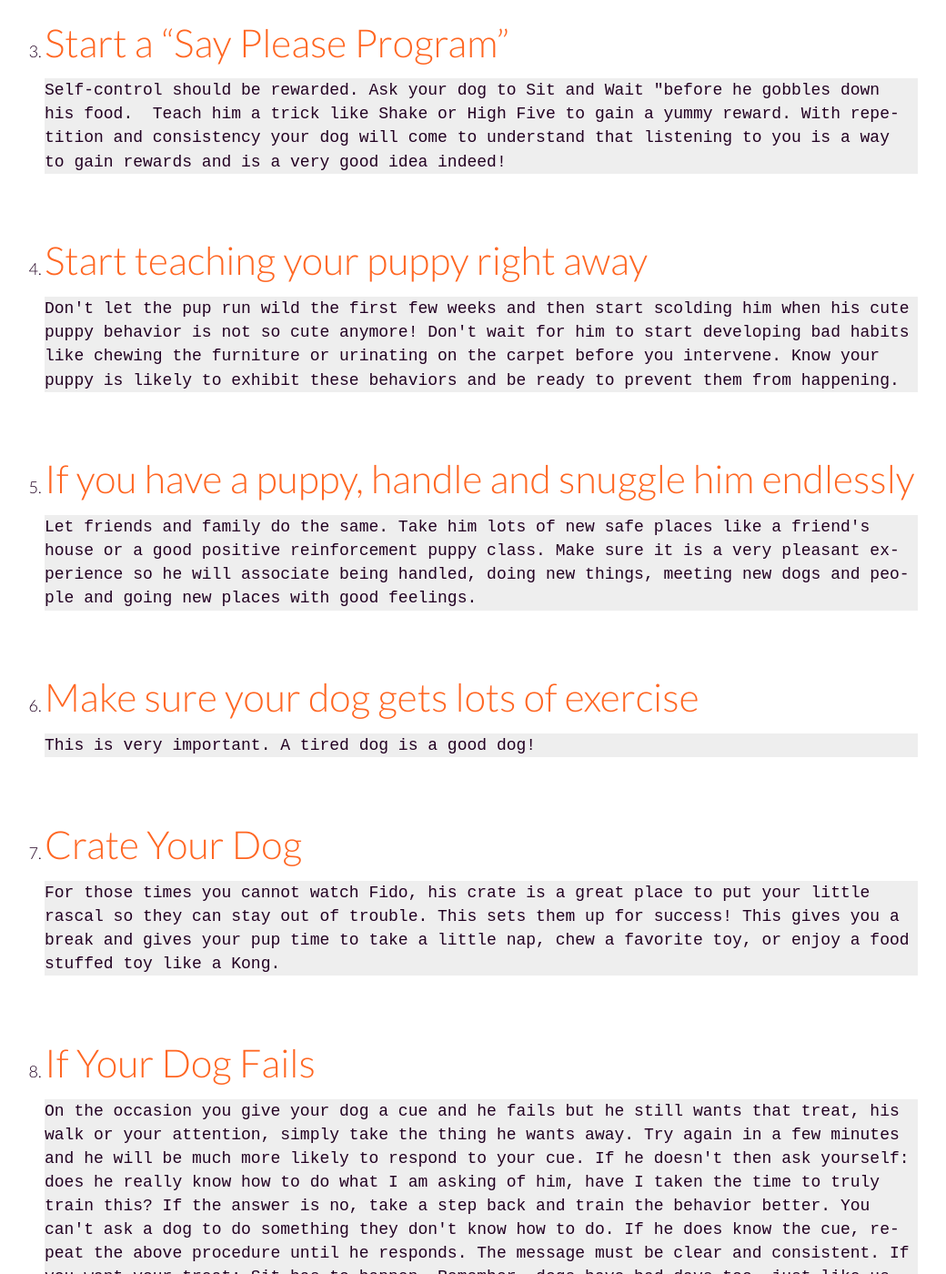
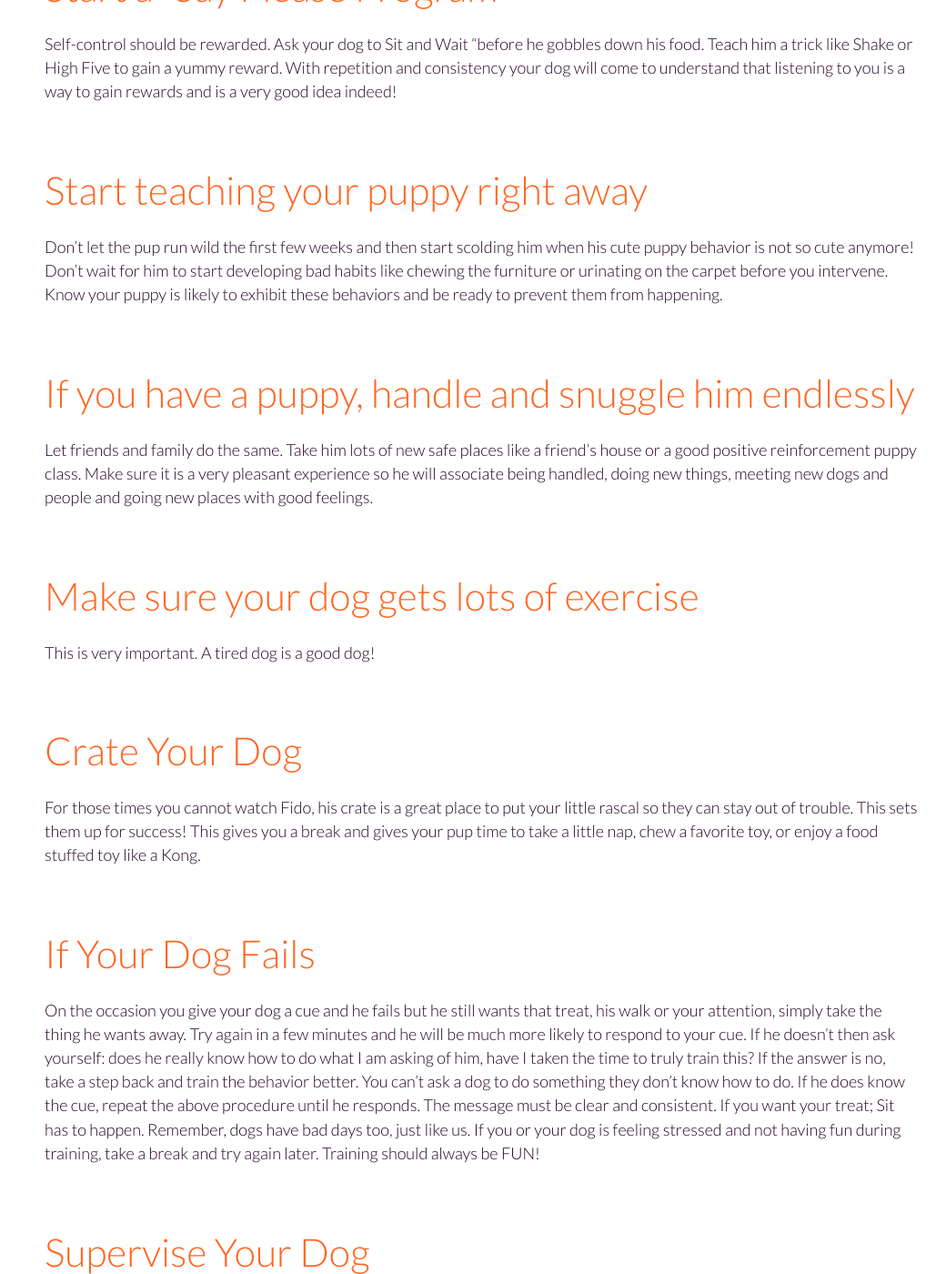
Before and after one commit to fidodogtraining/fidodogtraining.github.io, a Jekyll site: the page built from _autopages/tips.md, in a window 1280 px wide and 1400 px high, scrolled down 864 px. Shown: the whole window at 91% size, without its empty margins (111-1151 px from the left). Built offline with Jekyll 4.4.1, drawn with Linux system fonts in a browser that asks for light colours; emoji names are drawn with the system emoji font; some of the changed lines change nothing that is shown; some of the changed text lies outside the part shown.

Commit message:
Got rid of the ordered list altogether

```diff
--- a/_autopages/tips.md
+++ b/_autopages/tips.md
@@ -4,27 +4,96 @@ exclude: true
 regions:
   blog: true
 ---
-  1. <h2>Always set your dog up for success</h2>
-    :dog: If you don't want Fido to chew your new shoes, don't leave them on the floor! Reward him for chewing on his toys. If you don't like big holes in your yard, don't leave him alone in the yard too long. Instead, take him for a long walk or play a game of fetch. Remember; digging holes and chewing are very normal and rewarding behaviors for your dog. By allowing your dog to stay outside alone or leaving your shoes on the floor, you are effectively teaching him to engage in these behaviors.
-  2. <h2>Expect your dog to act like a dog</h2>
-    Try not to take his behavior personally when he does the typical things dogs do, like chewing, digging and jumping. He is not being a BAD dog, he is being a DOG! Remember to reward him for desirable behaviors. This will make your dog want to offer those behaviors more often.
-  3. <h2>Start a "Say Please Program"</h2>
-    Self-control should be rewarded. Ask your dog to Sit and Wait "before he gobbles down his food.  Teach him a trick like Shake or High Five to gain a yummy reward. With repetition and consistency your dog will come to understand that listening to you is a way to gain rewards and is a very good idea indeed!
-  4. <h2>Start teaching your puppy right away</h2>
-    Don't let the pup run wild the first few weeks and then start scolding him when his cute puppy behavior is not so cute anymore! Don't wait for him to start developing bad habits like chewing the furniture or urinating on the carpet before you intervene. Know your puppy is likely to exhibit these behaviors and be ready to prevent them from happening.
-  5. <h2>If you have a puppy, handle and snuggle him endlessly</h2>
-    Let friends and family do the same. Take him lots of new safe places like a friend's house or a good positive reinforcement puppy class. Make sure it is a very pleasant experience so he will associate being handled, doing new things, meeting new dogs and people and going new places with good feelings.
-  6. <h2>Make sure your dog gets lots of exercise</h2>
-    This is very important. A tired dog is a good dog!
-  7. <h2>Crate Your Dog</h2>
-    For those times you cannot watch Fido, his crate is a great place to put your little rascal so they can stay out of trouble. This sets them up for success! This gives you a break and gives your pup time to take a little nap, chew a favorite toy, or enjoy a food stuffed toy like a Kong.
-  8. <h2>If Your Dog Fails</h2>
-    On the occasion you give your dog a cue and he fails but he still wants that treat, his walk or your attention, simply take the thing he wants away. Try again in a few minutes and he will be much more likely to respond to your cue. If he doesn't then ask yourself: does he really know how to do what I am asking of him, have I taken the time to truly train this? If the answer is no, take a step back and train the behavior better. You can't ask a dog to do something they don't know how to do. If he does know the cue, repeat the above procedure until he responds. The message must be clear and consistent. If you want your treat; Sit has to happen. Remember, dogs have bad days too, just like us. If you or your dog is feeling stressed and not having fun during training, take a break and try again later. Training should always be FUN!
-  9. <h2>Supervise Your Dog</h2>
-    ALWAYS carefully supervise all activity between children and your dog. Children can behave in ways that sometimes stress or agitate dogs, occasionally to the point of biting. Prepare your dog best as you can for the types of things children might do like pulling, prodding and hugging. Associate pleasant things with these activities. For instance, you can actually produce a good response to having an ear pulled by tugging the ears lightly, pulling on the dogs tail softly, pinching his body and hugging him, followed immediately with some very yummy food treats. Please never assume that your dog will not bite. Biting when fearful is a normal canine behavior. Prepare your dog for these things so biting will not be his first response.
-  0. <h2>Welcome Outside Help</h2>
-    Behaviors such as fearfulness, aggression, or separation anxiety can be very stressful and hard to cope with. These behaviors may require help from a Certified Dog Trainer or Veterinary Behaviorist for one on one behavioral counseling.
-  1. <h2>Spay or Neuter</h2>
-    Spay and neuter your dog. This may help with some behavioral problems and is the responsible thing to do.
-  2. <h2>Reward</h2>
-    The most important thing to remember is your dog looks to you for guidance. Be kind; use science based force free training methods to help build confidence and great communication skills with your dog. Fido loves <a href="http://www.clickertraining.com" target="_blank">clicker training</a>. Provide your dog with the things they need to help set them up for success. Remember your dog is a dog, he does not know how to be anything else.
+## Always set your dog up for success
+
+:dog: If you don't want Fido to chew your new shoes, don't leave them on the floor!
+Reward him for chewing on his toys. If you don't like big holes in your yard, don't
+leave him alone in the yard too long. Instead, take him for a long walk or play a
+game of fetch. Remember; digging holes and chewing are very normal and rewarding
+behaviors for your dog. By allowing your dog to stay outside alone or leaving your
+shoes on the floor, you are effectively teaching him to engage in these behaviors.
+
+## Expect your dog to act like a dog
+
+Try not to take his behavior personally when he does the typical things dogs do,
+like chewing, digging and jumping. He is not being a BAD dog, he is being a DOG!
+Remember to reward him for desirable behaviors. This will make your dog want to
+offer those behaviors more often.
+
+## Start a "Say Please Program"
+
+Self-control should be rewarded. Ask your dog to Sit and Wait "before he gobbles
+down his food.  Teach him a trick like Shake or High Five to gain a yummy reward.
+With repetition and consistency your dog will come to understand that listening
+to you is a way to gain rewards and is a very good idea indeed!
+
+## Start teaching your puppy right away
+
+Don't let the pup run wild the first few weeks and then start scolding him when
+his cute puppy behavior is not so cute anymore! Don't wait for him to start developing
+bad habits like chewing the furniture or urinating on the carpet before you intervene.
+Know your puppy is likely to exhibit these behaviors and be ready to prevent them
+from happening.
+
+## If you have a puppy, handle and snuggle him endlessly
+
+Let friends and family do the same. Take him lots of new safe places like a friend's
+house or a good positive reinforcement puppy class. Make sure it is a very pleasant
+experience so he will associate being handled, doing new things, meeting new dogs
+and people and going new places with good feelings.
+
+## Make sure your dog gets lots of exercise
+
+This is very important. A tired dog is a good dog!
+
+## Crate Your Dog
+
+For those times you cannot watch Fido, his crate is a great place to put your little
+rascal so they can stay out of trouble. This sets them up for success! This gives
+you a break and gives your pup time to take a little nap, chew a favorite toy, or
+enjoy a food stuffed toy like a Kong.
+
+## If Your Dog Fails
+
+On the occasion you give your dog a cue and he fails but he still wants that treat,
+his walk or your attention, simply take the thing he wants away. Try again in a
+few minutes and he will be much more likely to respond to your cue. If he doesn't
+then ask yourself: does he really know how to do what I am asking of him, have I
+taken the time to truly train this? If the answer is no, take a step back and train
+the behavior better. You can't ask a dog to do something they don't know how to do.
+If he does know the cue, repeat the above procedure until he responds. The message
+must be clear and consistent. If you want your treat; Sit has to happen. Remember,
+dogs have bad days too, just like us. If you or your dog is feeling stressed and
+not having fun during training, take a break and try again later. Training should
+always be FUN!
+
+## Supervise Your Dog
+
+ALWAYS carefully supervise all activity between children and your dog. Children
+can behave in ways that sometimes stress or agitate dogs, occasionally to the point
+of biting. Prepare your dog best as you can for the types of things children might
+do like pulling, prodding and hugging. Associate pleasant things with these activities.
+For instance, you can actually produce a good response to having an ear pulled by
+tugging the ears lightly, pulling on the dogs tail softly, pinching his body and
+hugging him, followed immediately with some very yummy food treats. Please never
+assume that your dog will not bite. Biting when fearful is a normal canine behavior.
+Prepare your dog for these things so biting will not be his first response.
+
+## Welcome Outside Help
+
+Behaviors such as fearfulness, aggression, or separation anxiety can be very stressful
+and hard to cope with. These behaviors may require help from a Certified Dog Trainer
+or Veterinary Behaviorist for one on one behavioral counseling.
+
+## Spay or Neuter
+
+Spay and neuter your dog. This may help with some behavioral problems and is the
+responsible thing to do.
+
+## Reward
+
+The most important thing to remember is your dog looks to you for guidance. Be
+kind; use science based force free training methods to help build confidence and
+great communication skills with your dog. Fido loves <a href="http://www.clickertraining.com" target="_blank">clicker training</a>.
+Provide your dog with the things they need to help set them up for success. Remember
+your dog is a dog, he does not know how to be anything else.
```
